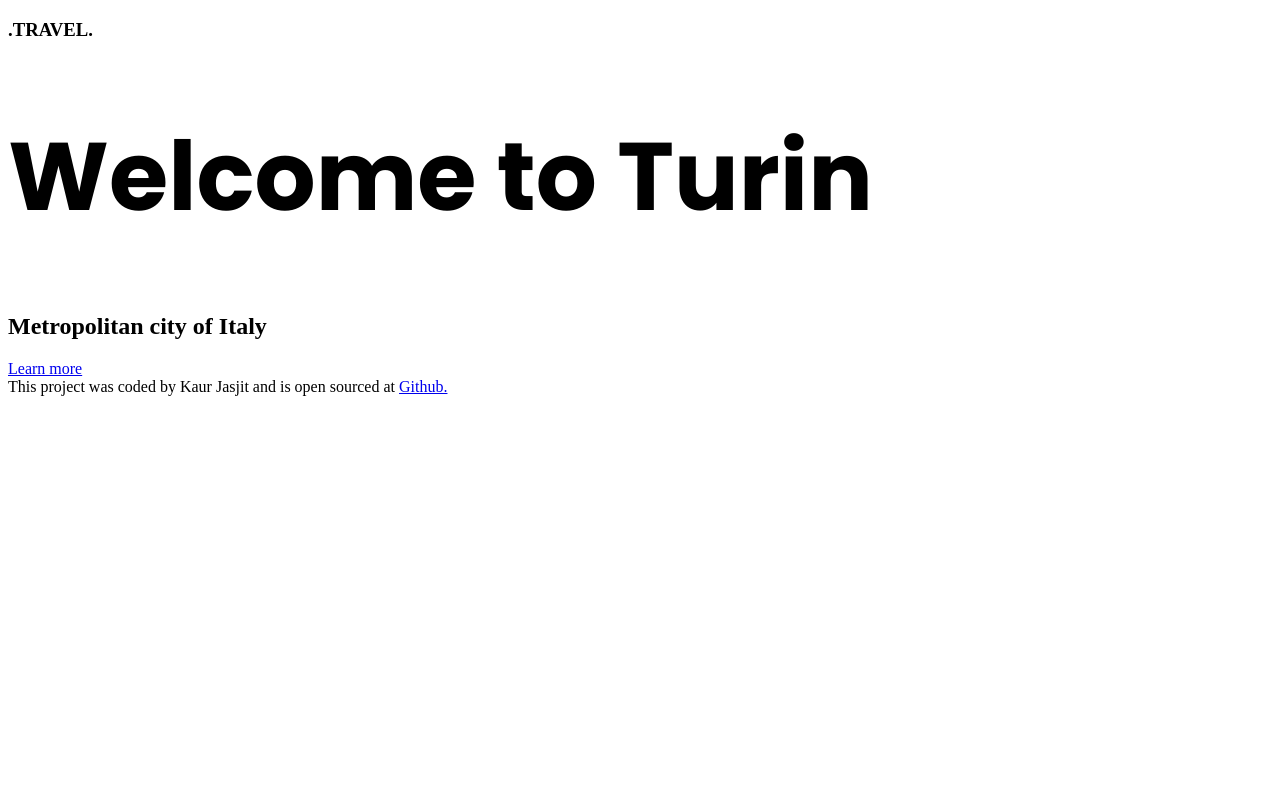
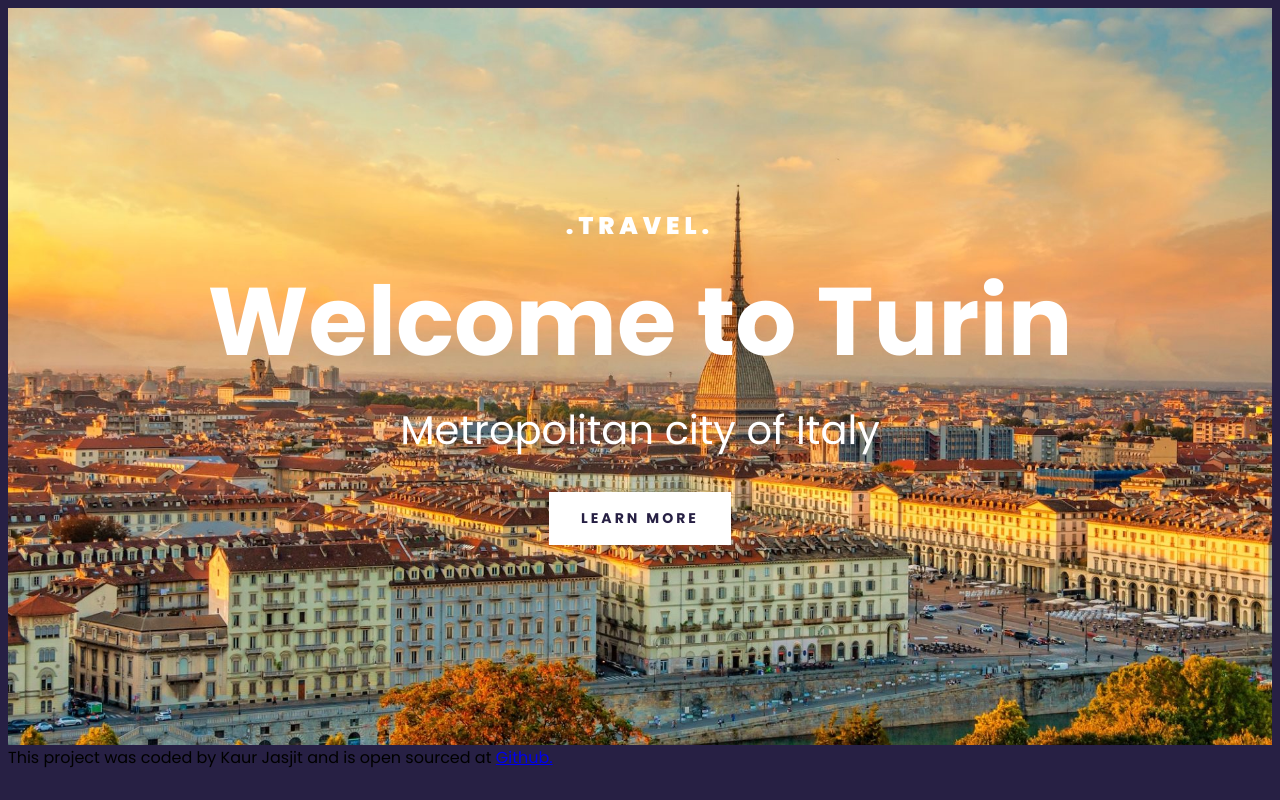
Before and after one commit to Kjasjit/TURIN-TRAVEL-PROJECT, a plain HTML site: page index.html in a window 1280 px wide. Drawn offline with Linux system fonts and the light colour scheme.

Commit message:
added header to prjocet and also added its css

```diff
--- a/src/styles.css
+++ b/src/styles.css
@@ -1,7 +1,68 @@
-h1{
+body{
     font-family: "Poppins", sans-serif;
-    font-style: normal;
+    background: #272044;
+}
+
+.container{
+    max-width: 1400px;
+    margin: 0 auto;
+}
+
+header{
+    background-image: url("../images/turin-tipps.jpg");
+    background-repeat: no-repeat;
+    background-size: cover;
+    color: white;
+    text-align: center;
+    padding: 200px 0;
+}
+header h1 {
     font-weight: 700;
     font-size: 96px;
-    line-height: 144px;
-}
+    line-height: 1;
+    margin: 30px 0;
+  }
+
+  header h2 {
+    font-weight: 400;
+    font-size: 40px;
+    line-height: 1.5;
+    margin: 0;
+  }
+
+  header h3 {
+    font-weight: 900;
+    font-size: 24px;
+    line-height: 1.5;
+    letter-spacing: 5px;
+    margin: 0;
+  }
+  header a {
+    font-weight: 700;
+    font-size: 14px;
+    line-height: 1.5;
+    text-align: center;
+    color: #272044;
+    padding: 16px 32px;
+    margin-top: 32px;
+    display: inline-block;
+    letter-spacing: 3px;
+    text-decoration: none;
+    text-transform: uppercase;
+    background: white;
+  }
+  @media (max-width: 960px){
+    header{
+        padding: 60px 0;
+    }
+    header h1{
+        font-size: 48px;
+    }
+    header h2 {
+        font-size: 20px;
+      }
+
+      header h3 {
+        font-size: 12px;
+      }
+  }
```
